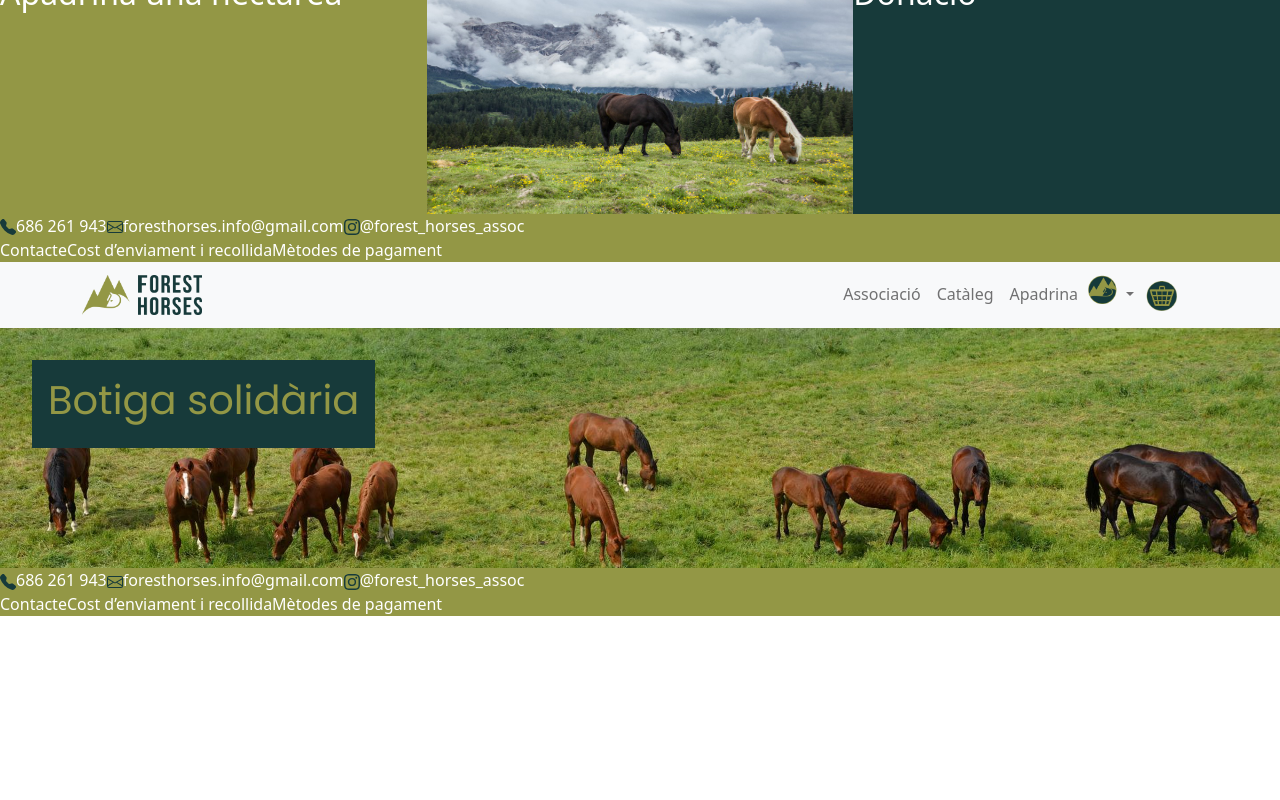
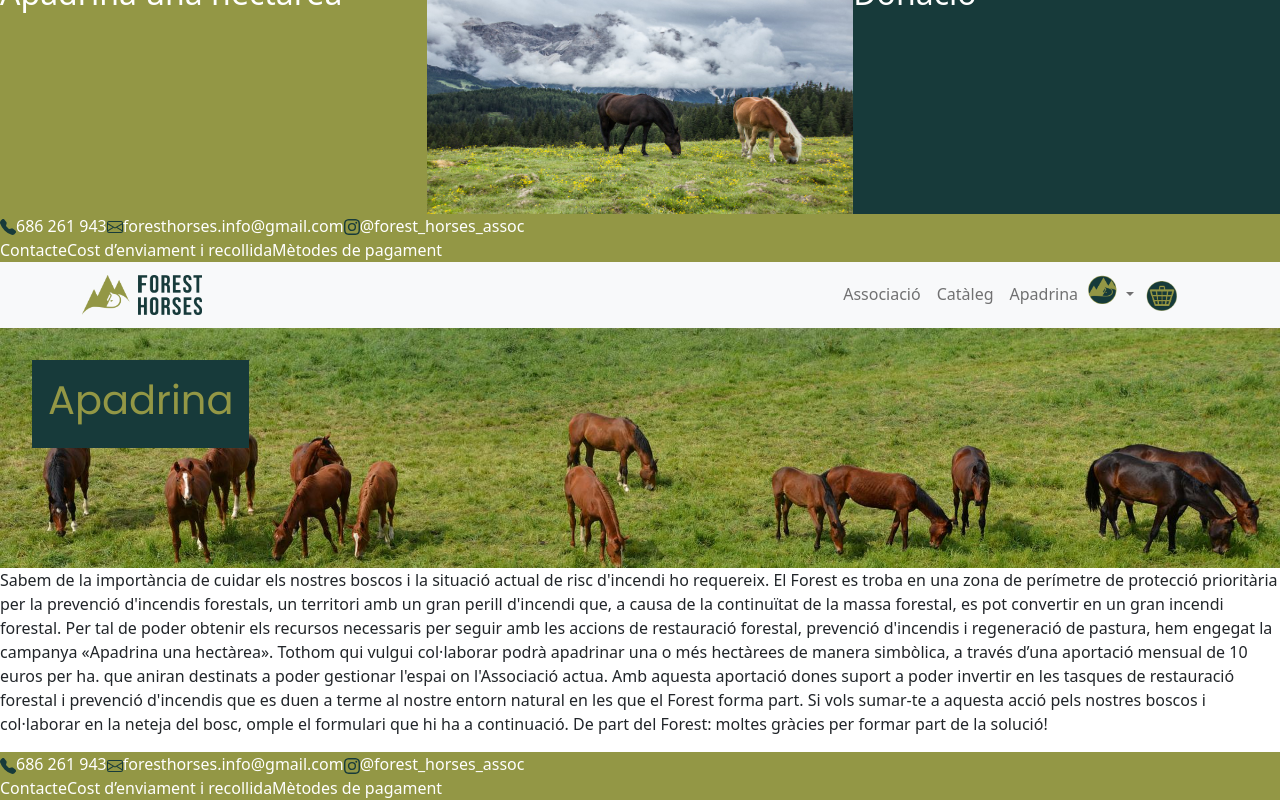
Before and after one commit to foresthdev/Forest_horses, a React (Create React App) app in the folder client/: page /pagament in a window 1280 px wide. Shown: the part 333-1133 px from the top of the page. Before the commit the page ends 949 px from the top, so only its background shows below. Built offline with nearby package versions, Linux system fonts and the light colour scheme.

Commit message:
modify contain of enviament, pagament and apadrina, change order in folders

```diff
--- a/client/src/pages/Nav/Apadrina.jsx
+++ b/client/src/pages/Nav/Apadrina.jsx
@@ -7,8 +7,35 @@ export default function Apadrina() {
   return (
     <div>
       <Navbar />
-      <Header />
-
+      <header className="Header">
+        <div className="header-title">
+          {" "}
+          {/*background image con parallax*/}
+          <h1>Apadrina</h1>
+        </div>
+      </header>
+      <main>
+        <p>
+          Sabem de la importància de cuidar els nostres boscos i la situació
+          actual de risc d'incendi ho requereix. El Forest es troba en una zona
+          de perímetre de protecció prioritària per la prevenció d'incendis
+          forestals, un territori amb un gran perill d'incendi que, a causa de
+          la continuïtat de la massa forestal, es pot convertir en un gran
+          incendi forestal. Per tal de poder obtenir els recursos necessaris per
+          seguir amb les accions de restauració forestal, prevenció d'incendis i
+          regeneració de pastura, hem engegat la campanya «Apadrina una
+          hectàrea». Tothom qui vulgui col·laborar podrà apadrinar una o més
+          hectàrees de manera simbòlica, a través d’una aportació mensual de 10
+          euros per ha. que aniran destinats a poder gestionar l'espai on
+          l'Associació actua. Amb aquesta aportació dones suport a poder
+          invertir en les tasques de restauració forestal i prevenció d'incendis
+          que es duen a terme al nostre entorn natural en les que el Forest
+          forma part. Si vols sumar-te a aquesta acció pels nostres boscos i
+          col·laborar en la neteja del bosc, omple el formulari que hi ha a
+          continuació. De part del Forest: moltes gràcies per formar part de la
+          solució!
+        </p>
+      </main>
       <Footer />
     </div>
   );
```
Also changed, not shown: client/src/pages/Footer/Enviament.jsx (+13 -5 lines), client/src/pages/Footer/Pagament.jsx (+19 -6 lines).
